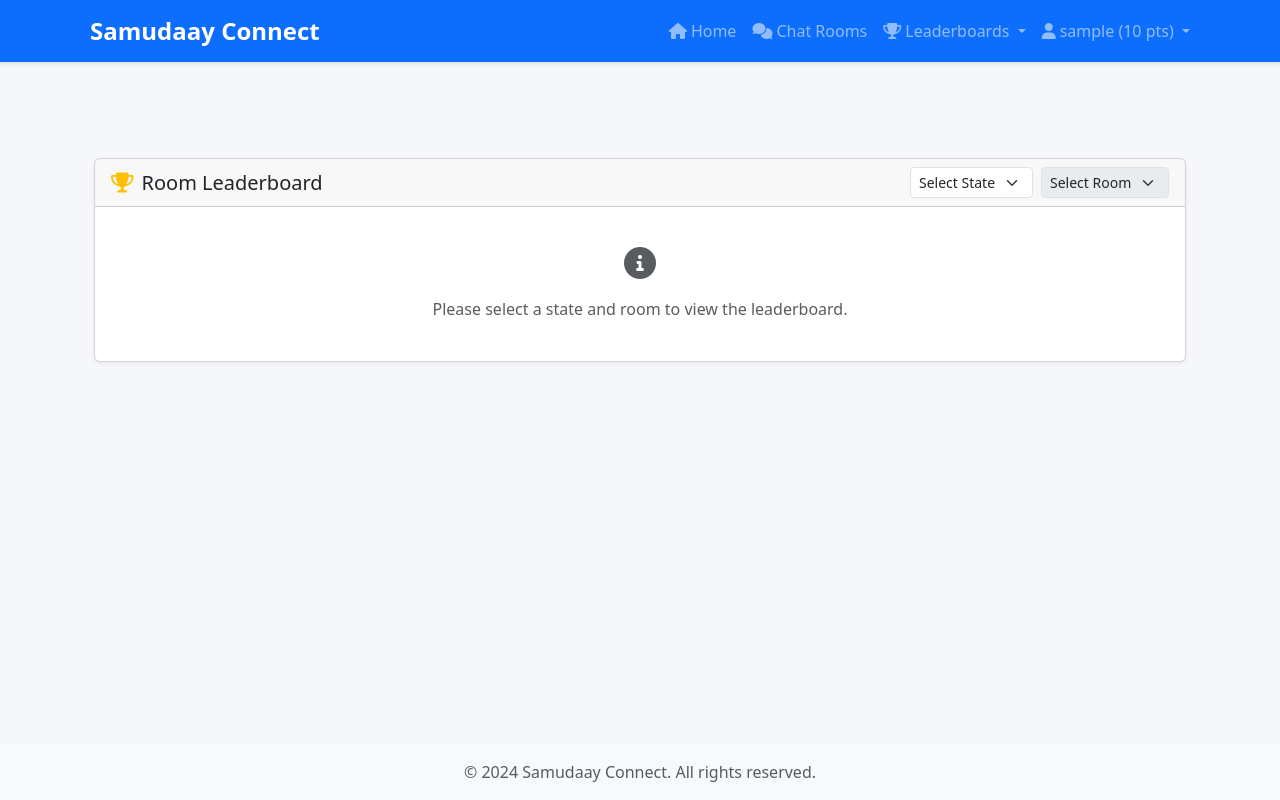
After one commit to trilokdhakad/groMO-samudaay-connect, a Flask app: page /message-leaderboard in a window 1280 px wide. The commit adds this page. Run offline with Flask 3, Linux system fonts and the light colour scheme; a user stored in the database is signed in; tables that the repository leaves empty hold one stand-in row (values such as "Sample post"); parts of the project's set-up code (start-up, migrations or seed data) failed here and were passed over; some libraries are stand-ins or nearby versions.

Commit message:
added a proper room wise leaderboard

```diff
--- a/app/main/routes.py
+++ b/app/main/routes.py
@@ -1,10 +1,11 @@
-from flask import render_template, flash, redirect, url_for, jsonify
+from flask import render_template, flash, redirect, url_for, jsonify, request
 from flask_login import login_required, current_user
 from app.main import bp
 from app.models import User, UserProfile, Message, Room
 from app import db
 from app.chat.routes import INDIAN_STATES, PRODUCT_CATEGORIES  # Import product categories
 from datetime import datetime, timedelta
+from sqlalchemy import func, desc, asc
 
 # Define intent colors
 INTENT_COLORS = {
@@ -102,3 +103,66 @@ def profile():
                          title='Profile',
                          user=current_user,
                          Message=Message)
+
+@bp.route('/message-leaderboard')
+@login_required
+def message_leaderboard():
+    """Display leaderboard based on message likes/dislikes for specific rooms"""
+    # Get selected state and room from query parameters
+    selected_state = request.args.get('state', '')
+    selected_room_id = request.args.get('room_id', type=int)
+
+    # Get all states and their rooms
+    states_and_rooms = {}
+    for state in INDIAN_STATES:
+        rooms = Room.query.filter(Room.name.like(f'{state} - %')).all()
+        if rooms:
+            states_and_rooms[state] = rooms
+
+    # If state is selected but no room, use the first room of that state
+    if selected_state and not selected_room_id and selected_state in states_and_rooms:
+        selected_room_id = states_and_rooms[selected_state][0].id
+
+    if selected_room_id:
+        # Subquery to get the latest activity timestamp for each user in the room
+        latest_activity = db.session.query(
+            Message.user_id,
+            func.max(Message.timestamp).label('last_activity')
+        ).filter(Message.room_id == selected_room_id)\
+        .group_by(Message.user_id).subquery()
+
+        # Query to get user stats with their latest activity for the selected room
+        user_stats = db.session.query(
+            User,
+            func.sum(Message.likes).label('total_likes'),
+            func.sum(Message.dislikes).label('total_dislikes'),
+            latest_activity.c.last_activity
+        ).join(Message, User.id == Message.user_id)\
+        .filter(Message.room_id == selected_room_id)\
+        .join(latest_activity, User.id == latest_activity.c.user_id)\
+        .group_by(User)\
+        .order_by(
+            desc('total_likes'),  # Most likes first
+            asc('total_dislikes'),  # Fewer dislikes as tiebreaker
+            desc(latest_activity.c.last_activity)  # Most recent activity as second tiebreaker
+        ).limit(10).all()
+
+        # Format the data for the template
+        leaderboard_data = [{
+            'user': user,
+            'total_likes': total_likes or 0,
+            'total_dislikes': total_dislikes or 0,
+            'last_activity': last_activity
+        } for user, total_likes, total_dislikes, last_activity in user_stats]
+
+        selected_room = Room.query.get(selected_room_id) if selected_room_id else None
+    else:
+        leaderboard_data = []
+        selected_room = None
+
+    return render_template('main/message_leaderboard.html',
+                         leaderboard=leaderboard_data,
+                         states_and_rooms=states_and_rooms,
+                         selected_state=selected_state,
+                         selected_room=selected_room,
+                         current_user=current_user)
--- a/app/routes.py
+++ b/app/routes.py
@@ -1,10 +1,12 @@
-from flask import render_template, jsonify, request
+from flask import render_template, jsonify, request, url_for
 from flask_login import login_required, current_user
 from app import app, db, socketio
 from app.models import User, Room, Message, Rating
 from app.recommendations import get_similar_users, get_recommended_rooms, update_user_profile, update_room_profile
 from flask_socketio import emit, join_room
 from app.moderation import check_message
+from sqlalchemy import func, desc, asc
+from datetime import datetime
 
 @app.route('/')
 @app.route('/index')
--- a/app/templates/base.html
+++ b/app/templates/base.html
@@ -39,8 +39,24 @@
                                 <i class="fas fa-comments me-1"></i>Chat Rooms
                             </a>
                         </li>
-                        <li class="nav-item">
-                            <a class="nav-link" href="{{ url_for('gp.view_leaderboard') }}">Leaderboard</a>
+                        <li class="nav-item dropdown">
+                            <a class="nav-link dropdown-toggle" href="#" id="leaderboardDropdown" role="button" data-bs-toggle="dropdown">
+                                <i class="fas fa-trophy me-1"></i>Leaderboards
+                            </a>
+                            <ul class="dropdown-menu">
+                                <li>
+                                    <a class="dropdown-item" href="{{ url_for('main.message_leaderboard') }}">
+                                        <i class="fas fa-star me-2"></i>Message Leaderboard
+                                    </a>
+                                </li>
+                                {% if current_user.is_gp %}
+                                <li>
+                                    <a class="dropdown-item" href="{{ url_for('gp.view_leaderboard') }}">
+                                        <i class="fas fa-user-md me-2"></i>GP Leaderboard
+                                    </a>
+                                </li>
+                                {% endif %}
+                            </ul>
                         </li>
                         <li class="nav-item dropdown">
                             <a class="nav-link dropdown-toggle" href="#" id="userDropdown" role="button" data-bs-toggle="dropdown">
--- /dev/null
+++ b/app/templates/main/message_leaderboard.html
@@ -0,0 +1,138 @@
+{% extends "base.html" %}
+
+{% block content %}
+<div class="container mt-4">
+    <div class="card">
+        <div class="card-header">
+            <div class="d-flex justify-content-between align-items-center">
+                <h5 class="mb-0">
+                    <i class="fas fa-trophy me-2 text-warning"></i>Room Leaderboard
+                </h5>
+                <div class="d-flex gap-2">
+                    <select class="form-select form-select-sm" id="stateSelect" style="width: auto;">
+                        <option value="">Select State</option>
+                        {% for state, rooms in states_and_rooms.items() %}
+                        <option value="{{ state }}" {% if state == selected_state %}selected{% endif %}>
+                            {{ state }}
+                        </option>
+                        {% endfor %}
+                    </select>
+                    <select class="form-select form-select-sm" id="roomSelect" style="width: auto;" {% if not selected_state %}disabled{% endif %}>
+                        <option value="">Select Room</option>
+                        {% if selected_state and states_and_rooms[selected_state] %}
+                            {% for room in states_and_rooms[selected_state] %}
+                            <option value="{{ room.id }}" {% if selected_room and room.id == selected_room.id %}selected{% endif %}>
+                                {{ room.name.split(' - ')[1] }}
+                            </option>
+                            {% endfor %}
+                        {% endif %}
+                    </select>
+                </div>
+            </div>
+            {% if selected_room %}
+            <div class="mt-2 text-muted small">
+                Showing leaderboard for: {{ selected_room.name }}
+            </div>
+            {% endif %}
+        </div>
+        <div class="card-body">
+            {% if selected_room and leaderboard %}
+            <div class="table-responsive">
+                <table class="table table-hover">
+                    <thead>
+                        <tr>
+                            <th>Rank</th>
+                            <th>User</th>
+                            <th class="text-success">
+                                <i class="fas fa-thumbs-up"></i> Likes
+                            </th>
+                            <th class="text-danger">
+                                <i class="fas fa-thumbs-down"></i> Dislikes
+                            </th>
+                            <th>Last Active</th>
+                        </tr>
+                    </thead>
+                    <tbody>
+                        {% for entry in leaderboard %}
+                        <tr {% if entry.user.id == current_user.id %}class="table-primary"{% endif %}>
+                            <td class="align-middle">
+                                {% if loop.index == 1 %}
+                                <i class="fas fa-crown text-warning" title="1st Place"></i>
+                                {% elif loop.index == 2 %}
+                                <i class="fas fa-medal text-secondary" title="2nd Place"></i>
+                                {% elif loop.index == 3 %}
+                                <i class="fas fa-medal" style="color: #CD7F32;" title="3rd Place"></i>
+                                {% else %}
+                                {{ loop.index }}
+                                {% endif %}
+                            </td>
+                            <td class="align-middle">
+                                <div class="d-flex align-items-center">
+                                    {% if entry.user.profile and entry.user.profile.avatar_url %}
+                                    <img src="{{ entry.user.profile.avatar_url }}" class="rounded-circle me-2" width="32" height="32" alt="Avatar">
+                                    {% else %}
+                                    <div class="rounded-circle bg-secondary text-white d-flex align-items-center justify-content-center me-2" style="width: 32px; height: 32px;">
+                                        <i class="fas fa-user"></i>
+                                    </div>
+                                    {% endif %}
+                                    <div>
+                                        <div class="fw-bold">{{ entry.user.username }}</div>
+                                        {% if entry.user.profile and entry.user.profile.location %}
+                                        <small class="text-muted">{{ entry.user.profile.location }}</small>
+                                        {% endif %}
+                                    </div>
+                                </div>
+                            </td>
+                            <td class="align-middle text-success fw-bold">
+                                {{ entry.total_likes }}
+                            </td>
+                            <td class="align-middle text-danger fw-bold">
+                                {{ entry.total_dislikes }}
+                            </td>
+                            <td class="align-middle text-muted">
+                                <small>{{ entry.last_activity.strftime('%Y-%m-%d %H:%M') }}</small>
+                            </td>
+                        </tr>
+                        {% endfor %}
+                    </tbody>
+                </table>
+            </div>
+            {% else %}
+            <div class="text-center py-4">
+                <div class="text-muted mb-3">
+                    <i class="fas fa-info-circle fa-2x"></i>
+                </div>
+                <p class="text-muted mb-0">
+                    {% if not selected_room %}
+                    Please select a state and room to view the leaderboard.
+                    {% else %}
+                    No leaderboard data available for this room yet. Start engaging with messages to appear here!
+                    {% endif %}
+                </p>
+            </div>
+            {% endif %}
+        </div>
+    </div>
+</div>
+{% endblock %}
+
+{% block scripts %}
+{{ super() }}
+<script>
+document.addEventListener('DOMContentLoaded', function() {
+    const stateSelect = document.getElementById('stateSelect');
+    const roomSelect = document.getElementById('roomSelect');
+
+    stateSelect.addEventListener('change', function() {
+        const state = this.value;
+        window.location.href = `{{ url_for('main.message_leaderboard') }}?state=${state}`;
+    });
+
+    roomSelect.addEventListener('change', function() {
+        const state = stateSelect.value;
+        const roomId = this.value;
+        window.location.href = `{{ url_for('main.message_leaderboard') }}?state=${state}&room_id=${roomId}`;
+    });
+});
+</script>
+{% endblock %}
```
Also changed, not shown: app/templates/chat/room.html (+9 -1 lines), app/templates/message_leaderboard.html (added, +87 -0 lines).
